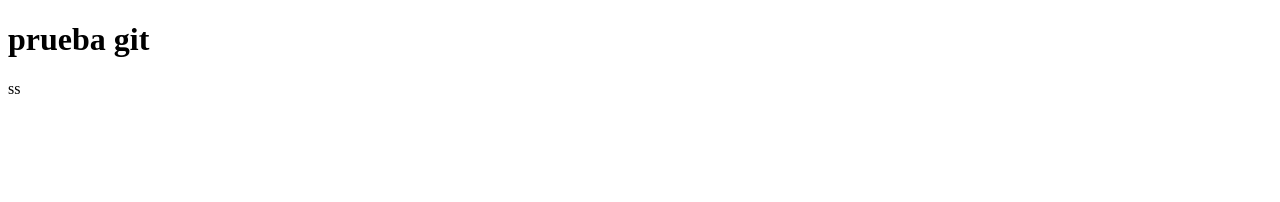
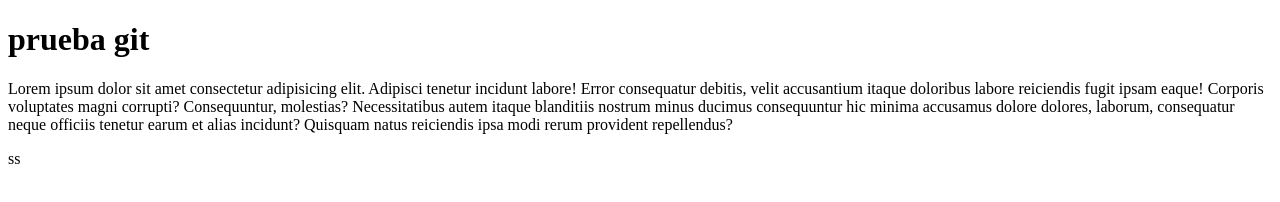
Before and after one commit to areyesdev/prueba-git, a plain HTML site: page index.html in a window 1280 px wide. Drawn offline with Linux system fonts and the light colour scheme.

Commit message:
add text important

```diff
--- a/index.html
+++ b/index.html
@@ -7,5 +7,7 @@
 </head>
 <body>
     <h1>prueba git</h1>
+    <p>Lorem ipsum dolor sit amet consectetur adipisicing elit. Adipisci tenetur incidunt labore! Error consequatur debitis, velit accusantium itaque doloribus labore reiciendis fugit ipsam eaque! Corporis voluptates magni corrupti? Consequuntur, molestias?
+    Necessitatibus autem itaque blanditiis nostrum minus ducimus consequuntur hic minima accusamus dolore dolores, laborum, consequatur neque officiis tenetur earum et alias incidunt? Quisquam natus reiciendis ipsa modi rerum provident repellendus?</p>
 </body>
 </html>ss
```
